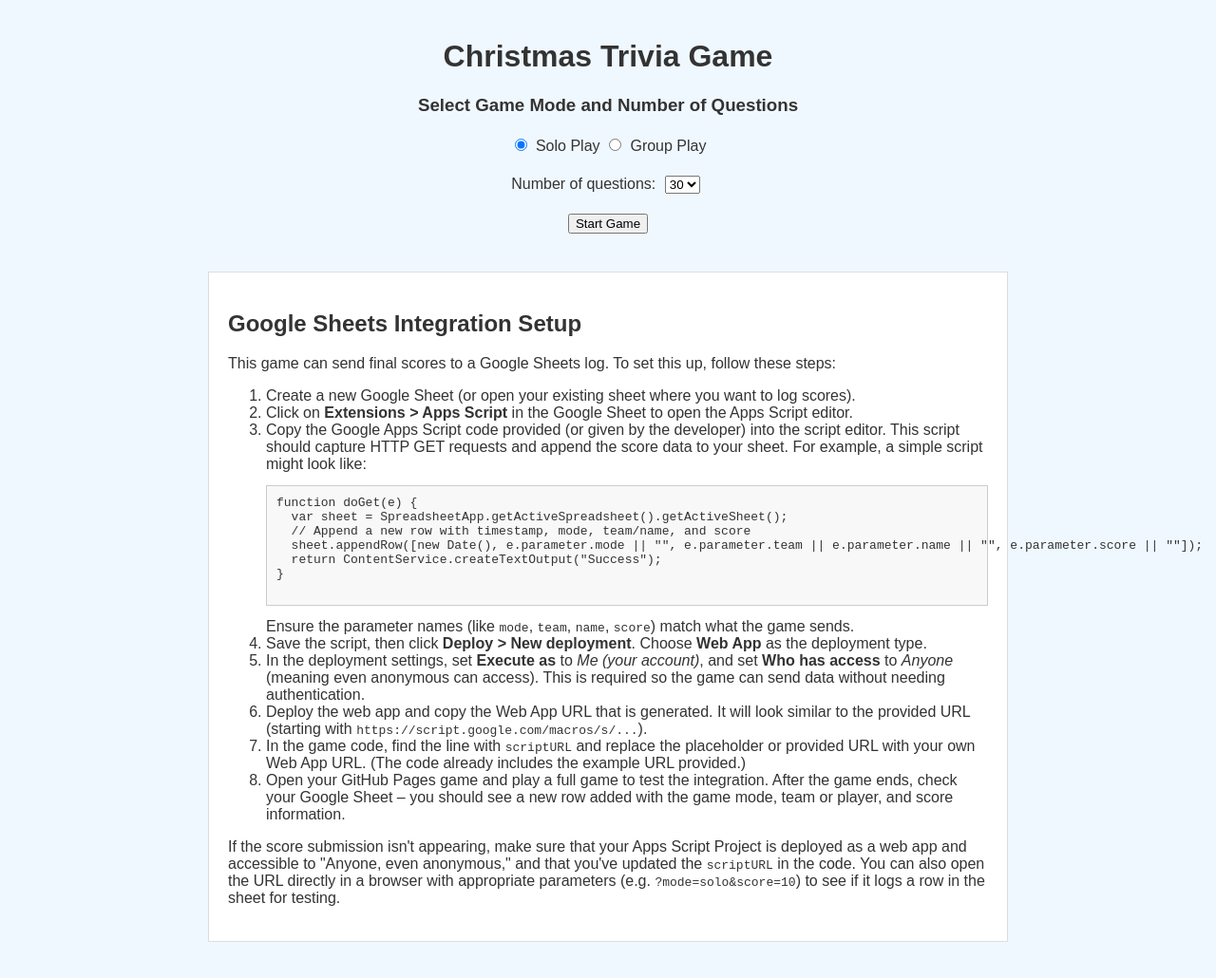
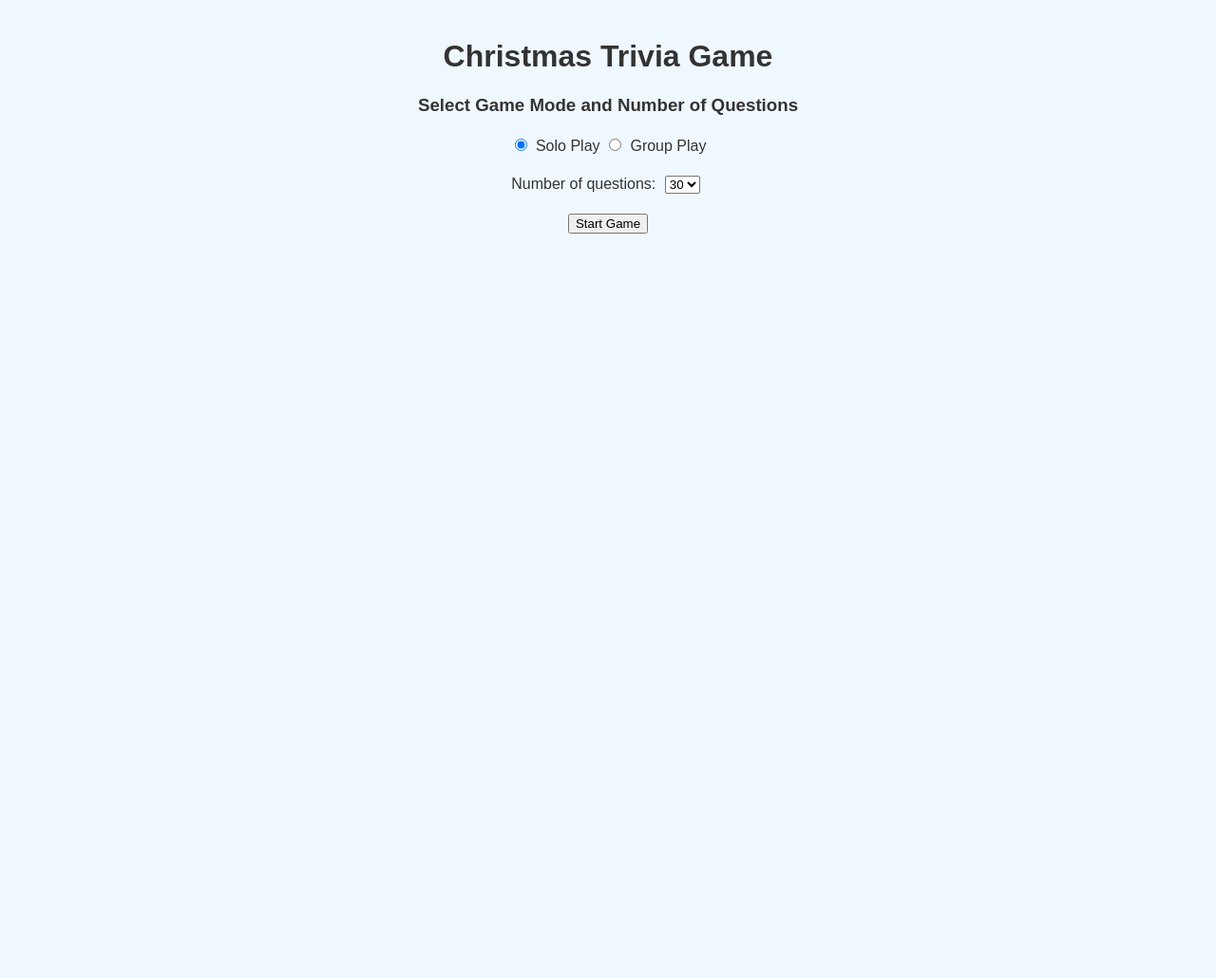
Before and after one commit to stunt456/XmasTrivia, a plain HTML site: page index.html in a window 1280 px wide. Shown: the whole page at 95% size. After the commit the page ends 800 px from the top, so only its background shows below. Drawn offline with Linux system fonts and the light colour scheme.

Commit message:
Update index.html

```diff
--- a/index.html
+++ b/index.html
@@ -149,32 +149,6 @@
     <h2 id="result-text"></h2>
     <button id="restart-button">Play Again</button>
   </div>
-</div>
-
-<!-- Google Sheets Integration Instructions -->
-<div id="instructions">
-  <h2>Google Sheets Integration Setup</h2>
-  <p>This game can send final scores to a Google Sheets log. To set this up, follow these steps:</p>
-  <ol>
-    <li>Create a new Google Sheet (or open your existing sheet where you want to log scores).</li>
-    <li>Click on <strong>Extensions > Apps Script</strong> in the Google Sheet to open the Apps Script editor.</li>
-    <li>Copy the Google Apps Script code provided (or given by the developer) into the script editor. This script should capture HTTP GET requests and append the score data to your sheet. For example, a simple script might look like:<br>
-      <pre style="background:#f8f8f8; padding:10px; border:1px solid #ccc;">
-function doGet(e) {
-  var sheet = SpreadsheetApp.getActiveSpreadsheet().getActiveSheet();
-  // Append a new row with timestamp, mode, team/name, and score
-  sheet.appendRow([new Date(), e.parameter.mode || "", e.parameter.team || e.parameter.name || "", e.parameter.score || ""]);
-  return ContentService.createTextOutput("Success");
-}
-      </pre>
-      Ensure the parameter names (like <code>mode</code>, <code>team</code>, <code>name</code>, <code>score</code>) match what the game sends.</li>
-    <li>Save the script, then click <strong>Deploy > New deployment</strong>. Choose <strong>Web App</strong> as the deployment type.</li>
-    <li>In the deployment settings, set <strong>Execute as</strong> to <em>Me (your account)</em>, and set <strong>Who has access</strong> to <em>Anyone</em> (meaning even anonymous can access). This is required so the game can send data without needing authentication.</li>
-    <li>Deploy the web app and copy the Web App URL that is generated. It will look similar to the provided URL (starting with <code>https://script.google.com/macros/s/...</code>).</li>
-    <li>In the game code, find the line with <code>scriptURL</code> and replace the placeholder or provided URL with your own Web App URL. (The code already includes the example URL provided.)</li>
-    <li>Open your GitHub Pages game and play a full game to test the integration. After the game ends, check your Google Sheet – you should see a new row added with the game mode, team or player, and score information.</li>
-  </ol>
-  <p>If the score submission isn't appearing, make sure that your Apps Script Project is deployed as a web app and accessible to "Anyone, even anonymous," and that you've updated the <code>scriptURL</code> in the code. You can also open the URL directly in a browser with appropriate parameters (e.g. <code>?mode=solo&score=10</code>) to see if it logs a row in the sheet for testing.</p>
 </div>
 
 <script>
@@ -494,7 +468,7 @@ function doGet(e) {
       wrong: ["1830", "1860", "1880", "1910"] }
   ];
 
-  var scriptURL = "https://script.google.com/macros/s/AKfycby7ZsgfPb-dw1oxroQT5e3WyhDFspOP3yalxywQReOviGqGpx_slZ07LmnnRgnUJ-ikxw/exec";
+  var scriptURL = "https://script.google.com/macros/s/AKfycbxW8WjJJ37mjvgwisDeaqo1hPfOzzZLhPbgOugAZFT0E0U0TTpd07QefMDT7lX16mkduA/exec";
 
   // Game state variables
   var gameMode = "solo";
```
